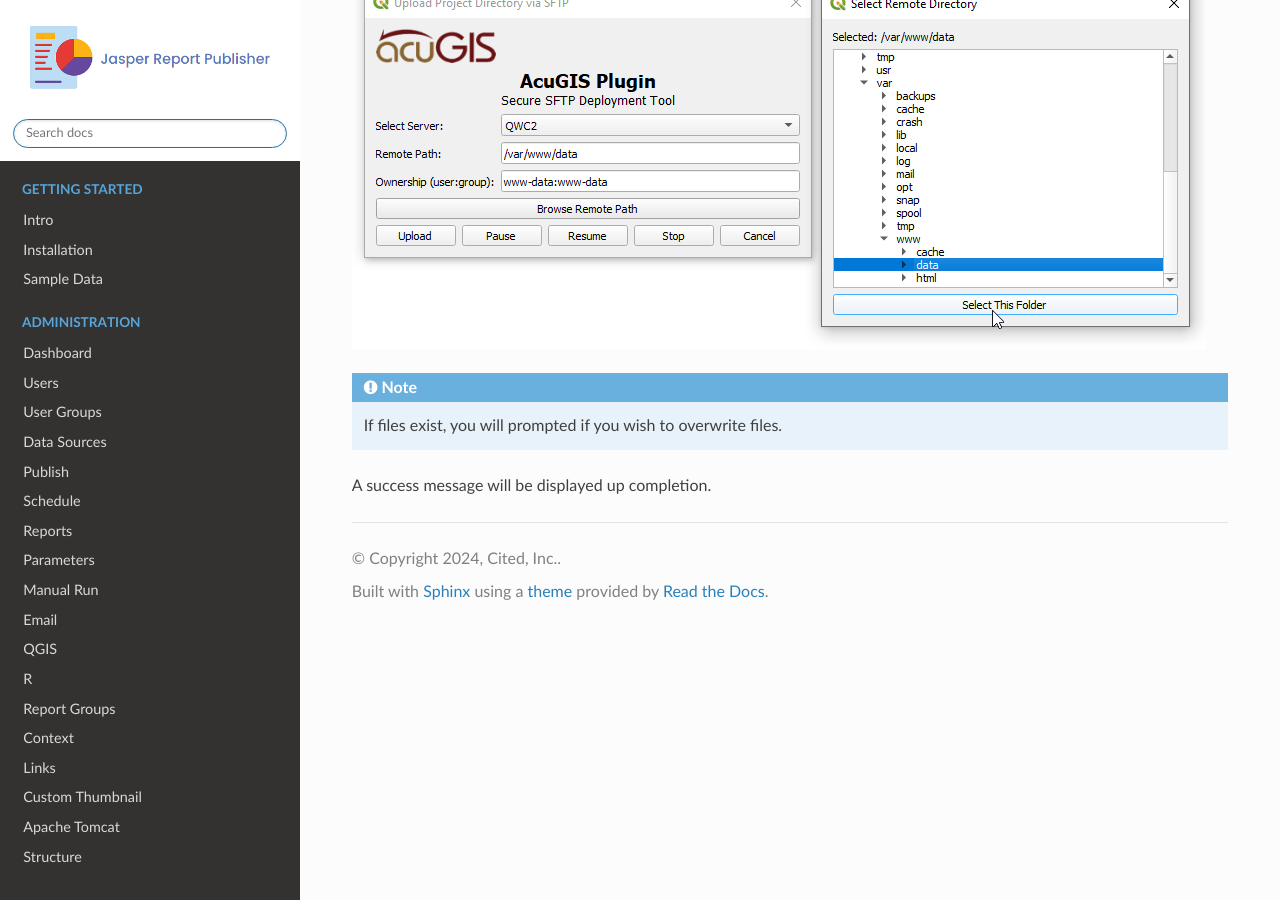
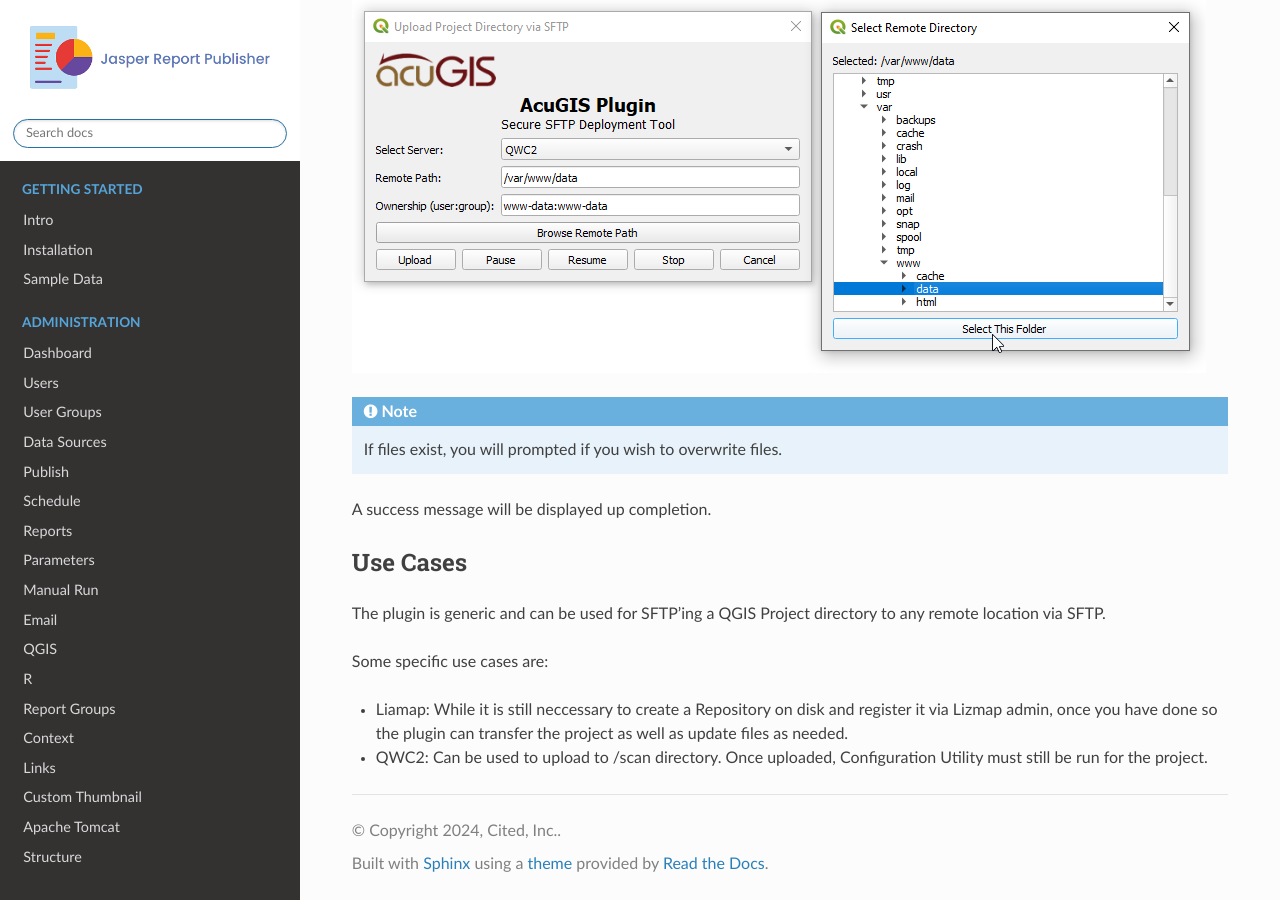
Before and after one commit to AcuGIS/jasper-report-publisher, a Sphinx documentation site: the page built from docs/plugin.rst, in a window 1280 px wide and 900 px high, scrolled down 2550 px. Built offline with Sphinx 7.4.7 and the Read the Docs theme 3.1.0, drawn with Linux system fonts in a browser that asks for light colours; pages that are not in the unit, such as notebooks, are missing from menus.

Commit message:
Update plugin.rst

```diff
--- a/docs/plugin.rst
+++ b/docs/plugin.rst
@@ -50,3 +50,14 @@
     If files exist, you will prompted if you wish to overwrite files.
 
 A success message will be displayed up completion.
+
+Use Cases
+==================
+
+The plugin is generic and can be used for SFTP'ing a QGIS Project directory to any remote location via SFTP.
+
+Some specific use cases are:
+
+- Liamap: While it is still neccessary to create a Repository on disk and register it via Lizmap admin, once you have done so the plugin can transfer the project as well as update files as needed.
+
+- QWC2: Can be used to upload to /scan directory.  Once uploaded, Configuration Utility must still be run for the project.
```
